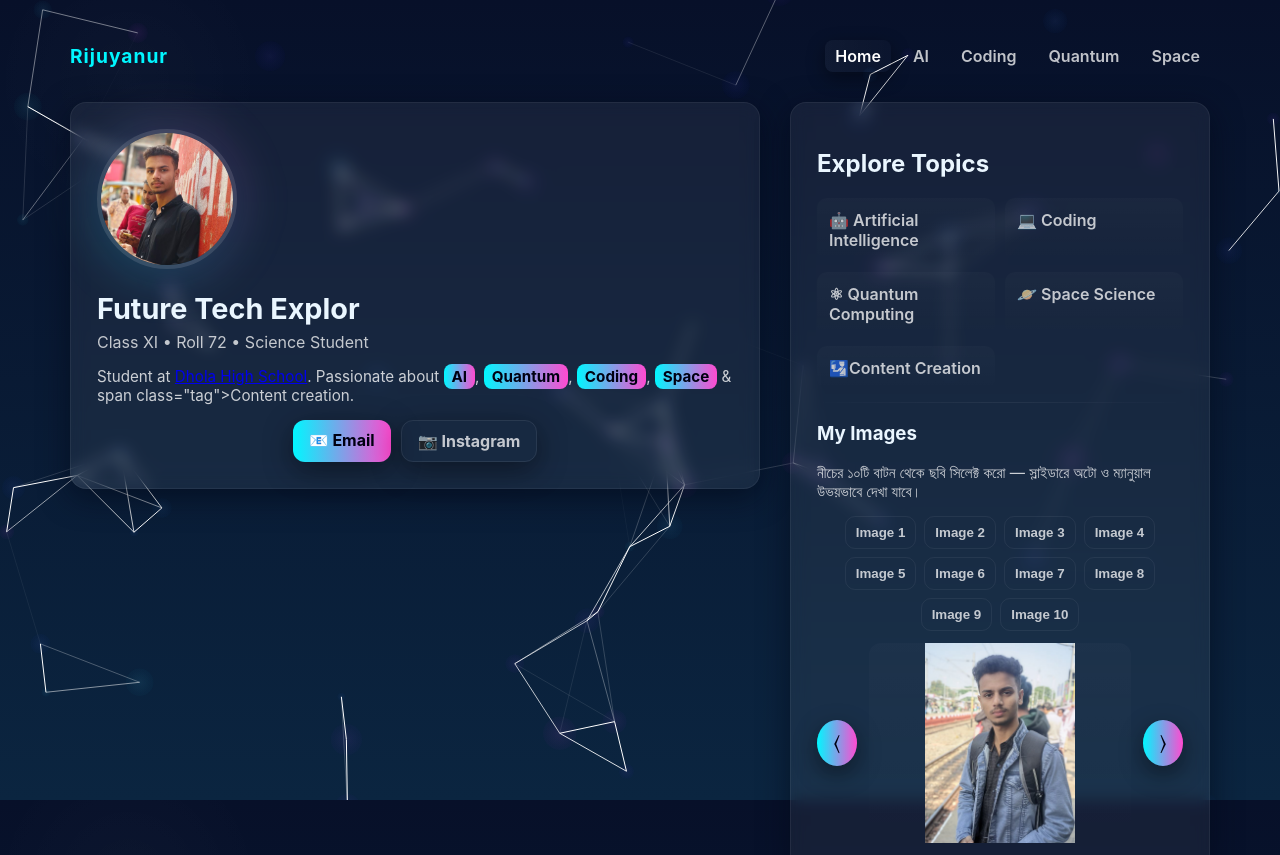
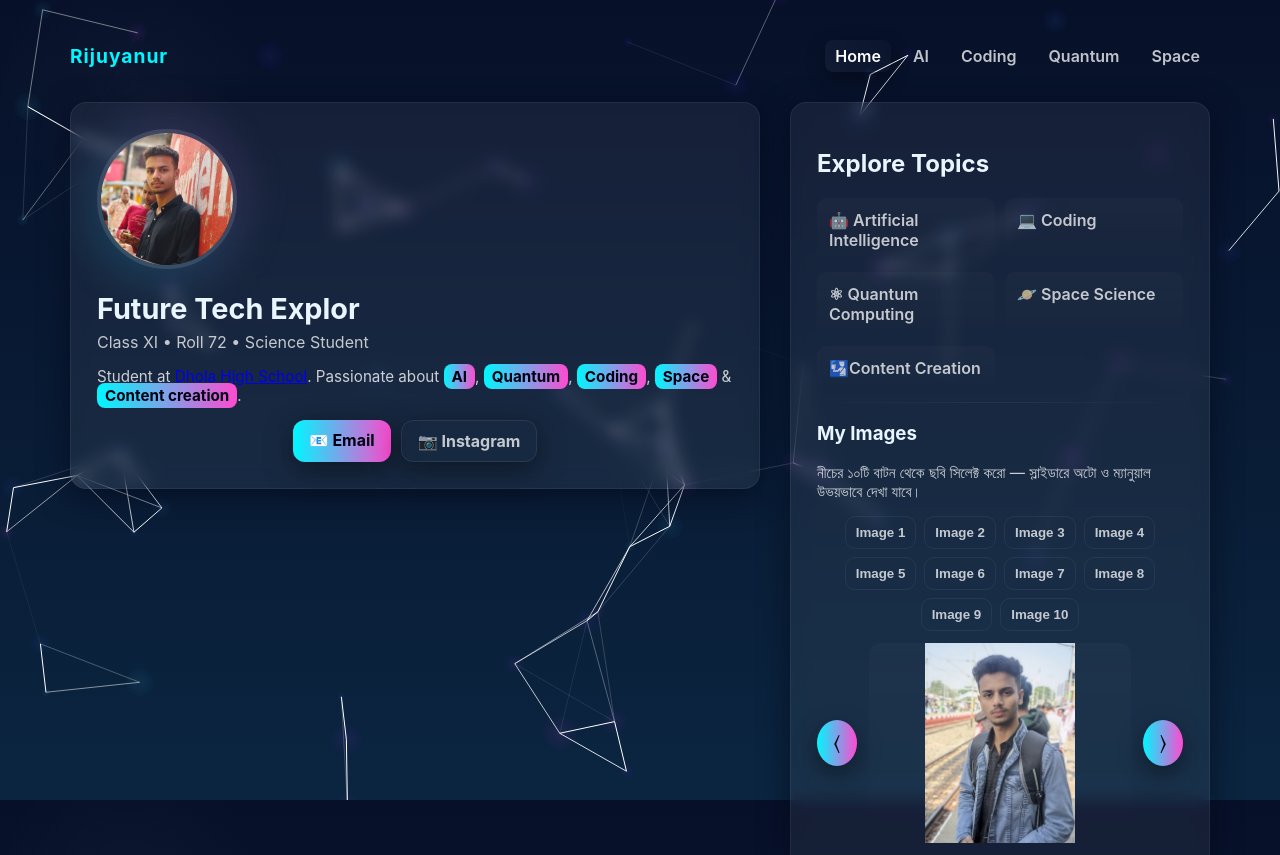
Before and after one commit to rijuyan07/riju-tech-vision, a plain HTML site: page index.html in a window 1280 px wide. Shown: the top 855 px of the page. Drawn offline with Linux system fonts and the light colour scheme.

Commit message:
Update index.html

```diff
--- a/index.html
+++ b/index.html
@@ -34,7 +34,7 @@
         <p class="lead">Class XI • Roll 72 • Science Student</p>
         <p class="muted">
           Student at <a href="https://dholahighschool.github.io/dhs/main/index.html" target="_blank">Dhola High School</a>.
-          Passionate about <span class="tag">AI</span>, <span class="tag">Quantum</span>, <span class="tag">Coding</span>, <span class="tag">Space</span> & span class="tag">Content creation</span>.
+          Passionate about <span class="tag">AI</span>, <span class="tag">Quantum</span>, <span class="tag">Coding</span>, <span class="tag">Space</span> & <span class="tag">Content creation</span>.
         </p>
         <div class="cta">
           <a href="mailto:srijuyanur@gmail.com" class="btn">📧 Email</a>
```
